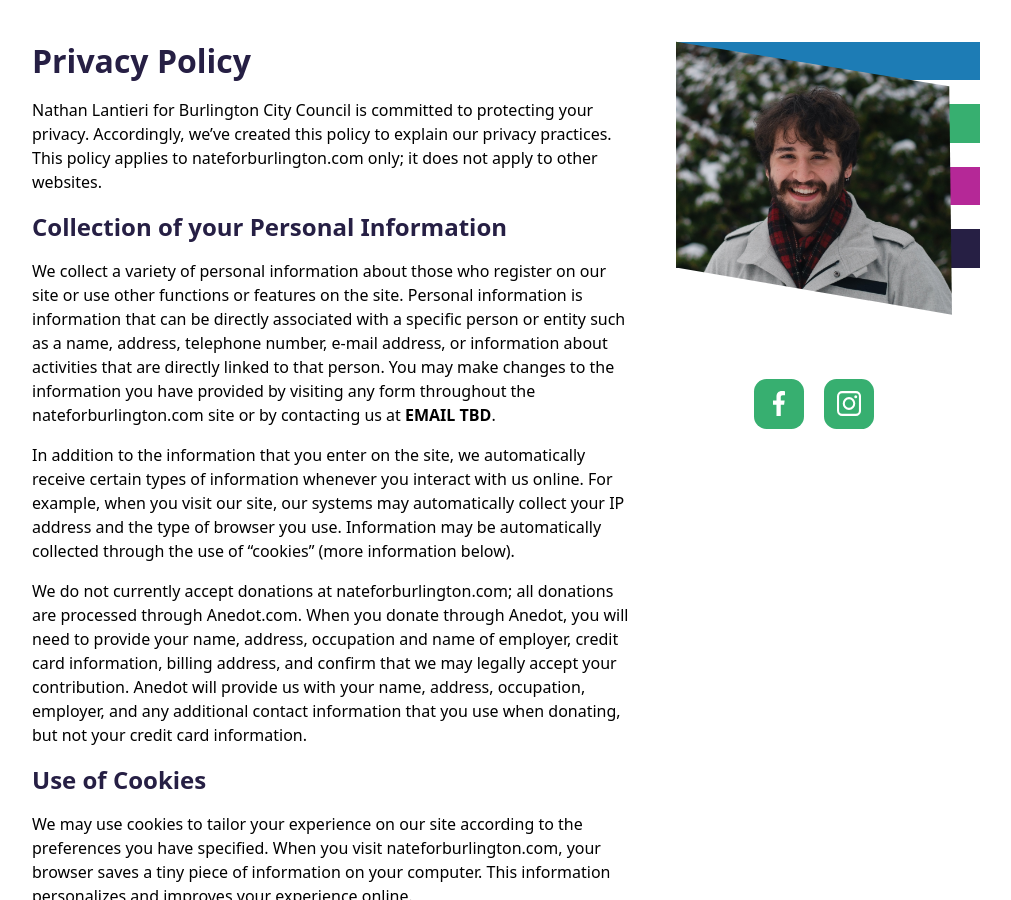
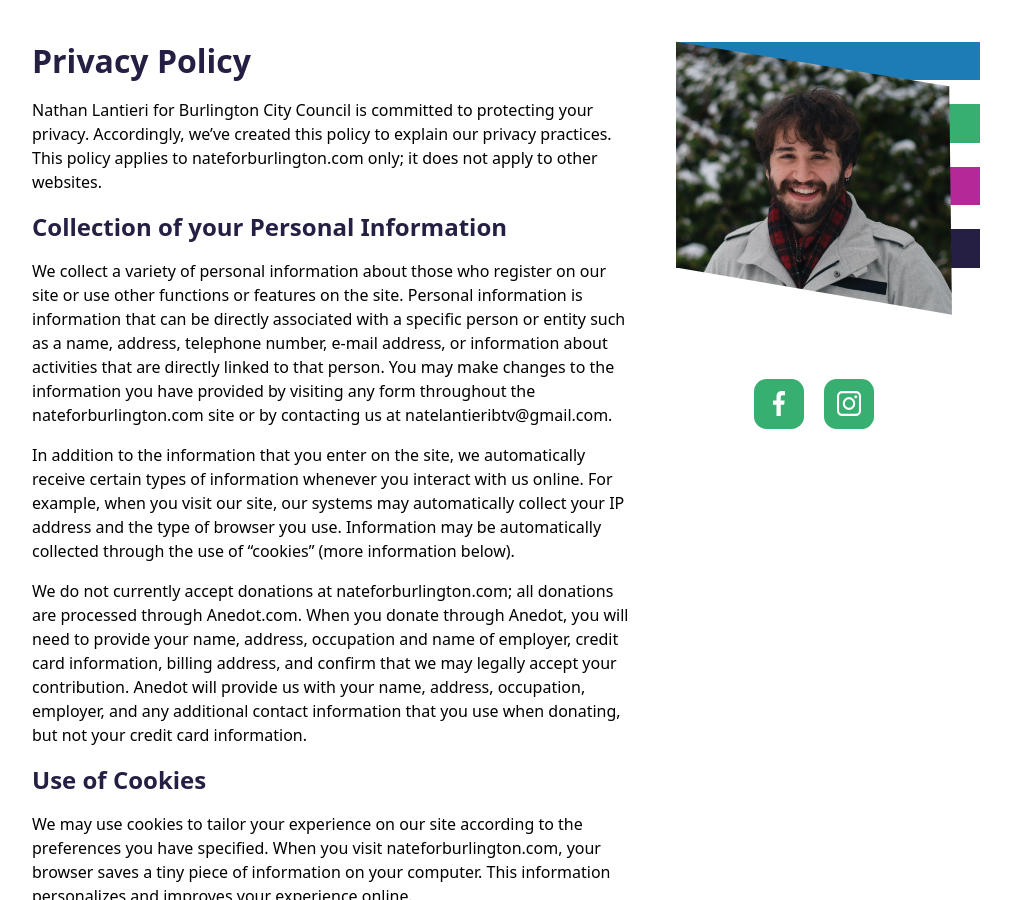
Before and after one commit to Nathan-Lantieri-City-Council/nathanlantieri.github.io, a Jekyll site: the page built from privacy.md, in a window 1280 px wide and 900 px high, scrolled down 691 px. Shown: the whole window, without its empty margins (148-1159 px from the left). Built offline with Jekyll 4.4.1, drawn with Linux system fonts in a browser that asks for light colours.

Commit message:
Email address in Privacy Policy

```diff
--- a/privacy.md
+++ b/privacy.md
@@ -11,7 +11,7 @@ Nathan Lantieri for Burlington City Council is committed to protecting your priv
 
 ## Collection of your Personal Information
 
-We collect a variety of personal information about those who register on our site or use other functions or features on the site. Personal information is information that can be directly associated with a specific person or entity such as a name, address, telephone number, e-mail address, or information about activities that are directly linked to that person. You may make changes to the information you have provided by visiting any form throughout the nateforburlington.com site or by contacting us at **EMAIL TBD**.
+We collect a variety of personal information about those who register on our site or use other functions or features on the site. Personal information is information that can be directly associated with a specific person or entity such as a name, address, telephone number, e-mail address, or information about activities that are directly linked to that person. You may make changes to the information you have provided by visiting any form throughout the nateforburlington.com site or by contacting us at natelantieribtv@gmail.com.
 
 In addition to the information that you enter on the site, we automatically receive certain types of information whenever you interact with us online. For example, when you visit our site, our systems may automatically collect your IP address and the type of browser you use. Information may be automatically collected through the use of “cookies” (more information below).
 
```
